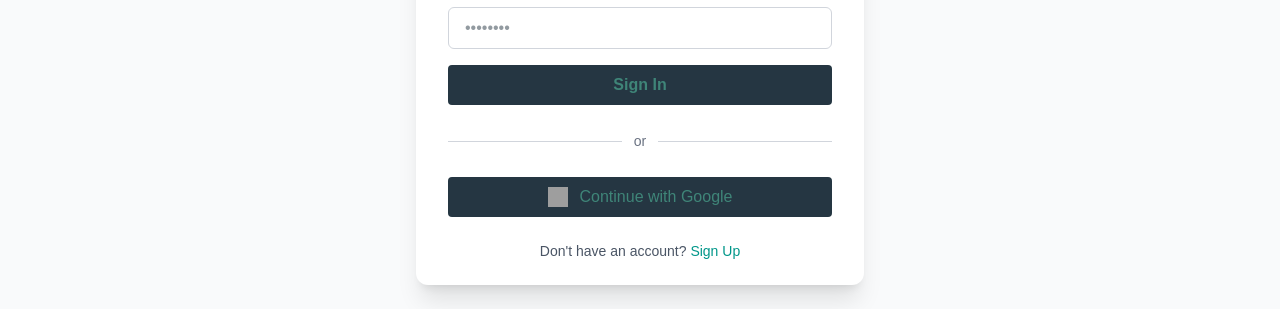
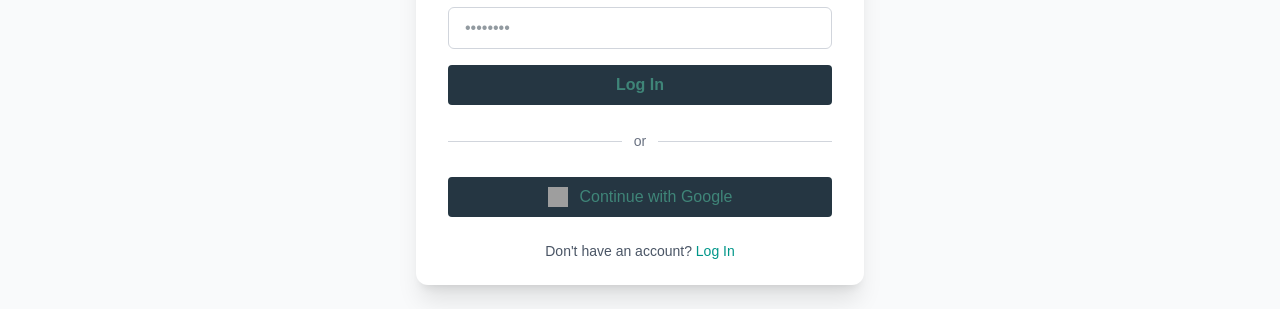
Before and after one commit to Mou4338/Arogyam, a Next.js app: page /auth/login in a window 1280 px wide. Shown: the part 447-756 px from the top of the page. Built offline with nearby package versions, Linux system fonts and the light colour scheme; grey boxes are pictures that could not be loaded.

Commit message:
Authform

```diff
--- a/src/components/AuthForm.jsx
+++ b/src/components/AuthForm.jsx
@@ -58,7 +58,7 @@ export default function AuthForm({ type = 'login', onSubmit }) {
           type="submit"
           className="w-full bg-teal-600 hover:bg-teal-700 text-white font-semibold py-2 rounded-md transition"
         >
-          {isLogin ? 'Sign In' : 'Sign Up'}
+          {isLogin ? 'Log In' : 'Sign Up'}
         </button>
       </form>
 
@@ -87,7 +87,7 @@ export default function AuthForm({ type = 'login', onSubmit }) {
       <p className="text-sm text-center text-gray-600">
         {isLogin ? "Don't have an account?" : 'Already registered?'}{' '}
         <Link href={isLogin ? '/register' : '/login'}>
-          <span className="text-teal-600 hover:underline">{isLogin ? 'Sign Up' : 'Sign In'}</span>
+          <span className="text-teal-600 hover:underline">{isLogin ? 'Log In' : 'Sign In'}</span>
         </Link>
       </p>
     </div>
```
